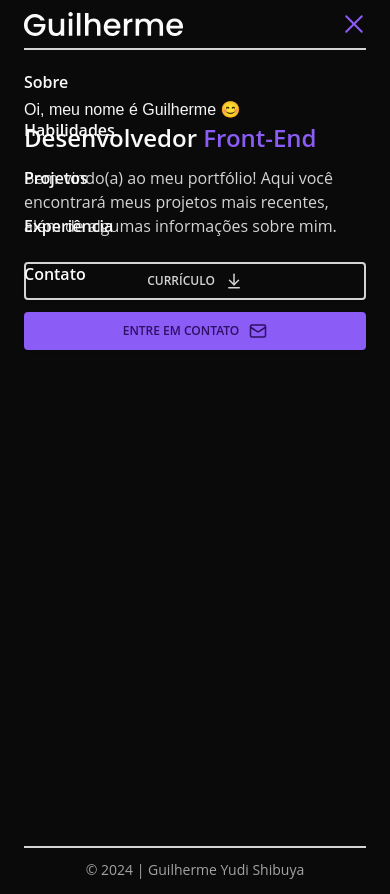
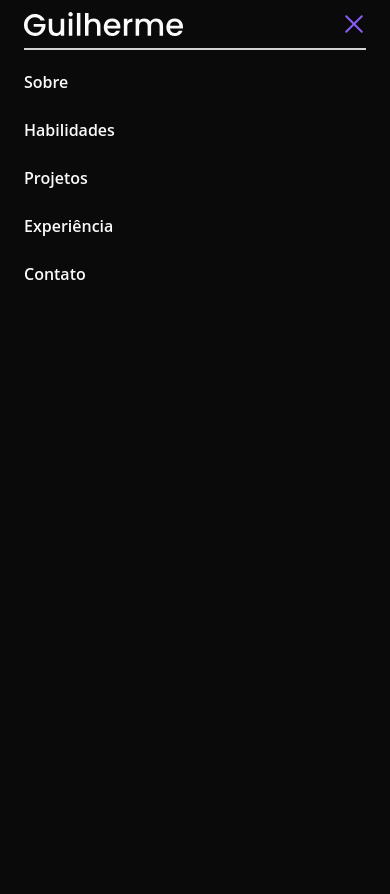
Before and after one commit to guilhermeshibuya/portfolio, a React (Vite) app: page / in a window 390 px wide. Both pictures are taken after a click on the element 354 px from the left and 24 px from the top of the page. Built offline with nearby package versions, Linux system fonts and the light colour scheme.

Commit message:
:bug: fix: mobile menu with transparent background

```diff
--- a/src/App.tsx
+++ b/src/App.tsx
@@ -1,37 +1,12 @@
-import { ArrowDownToLine, Mail } from 'lucide-react'
-import { Button } from './components/button'
 import { Footer } from './components/footer'
 import { Header } from './components/header'
+import { HomePage } from './pages/home'
 
 function App() {
   return (
     <>
       <Header />
-      <main>
-        <div className="text-neutral-100 mt-12 h-[calc(100vh-96px)] md:text-center md:flex md:flex-col md:items-center md:mt-40 md:h-[calc(100vh-112px)] lg:h-[calc(100vh-168px)]">
-          <h2 className="font-display text-neutral-100 md:text-xl lg:text-3xl">
-            Oi, meu nome é Guilherme 😊
-          </h2>
-          <h1 className="font-body font-semibold text-2xl text-neutral-50 md:text-5xl lg:text-7xl">
-            Desenvolvedor <span className="text-violet-500">Front-End</span>
-          </h1>
-          <p className="text-neutral-300 max-w-[60ch] mt-3 lg:text-2xl">
-            Bem-vindo(a) ao meu portfólio! Aqui você encontrará meus projetos
-            mais recentes, além de algumas informações sobre mim.
-          </p>
-
-          <div className="mt-6 flex flex-col gap-3 md:flex-row md:gap-8">
-            <Button variant="secondary">
-              currículo
-              <ArrowDownToLine className="h-[1.125rem] w-[1.125rem] lg:h-6 lg:w-6" />
-            </Button>
-            <Button>
-              entre em contato
-              <Mail className="h-[1.125rem] w-[1.125rem] lg:h-6 lg:w-6" />
-            </Button>
-          </div>
-        </div>
-      </main>
+      <HomePage />
       <Footer />
     </>
   )
--- a/src/components/header/index.tsx
+++ b/src/components/header/index.tsx
@@ -23,7 +23,7 @@ export const Header = () => {
         </div>
 
         <ul
-          className={`text-neutral-50 md:flex md:justify-end md:gap-8 lg:gap-10 lg:text-lg ${
+          className={`text-neutral-50 bg-neutral-950 h-full md:flex md:justify-end md:gap-8 lg:gap-10 lg:text-lg ${
             isActive
               ? `absolute top-[50px] w-full left-0 p-6 flex flex-col gap-2 py-3 ${styles.fadeInLeft}`
               : 'hidden'
--- /dev/null
+++ b/src/pages/home/index.tsx
@@ -0,0 +1,32 @@
+import { ArrowDownToLine, Mail } from 'lucide-react'
+import { Button } from '../../components/button'
+
+export const HomePage = () => {
+  return (
+    <main>
+      <div className="text-neutral-100 mt-12 h-[calc(100vh-96px)] md:text-center md:flex md:flex-col md:items-center md:mt-40 md:h-[calc(100vh-112px)] lg:h-[calc(100vh-168px)]">
+        <h2 className="font-display text-neutral-100 md:text-xl lg:text-3xl">
+          Oi, meu nome é Guilherme 😊
+        </h2>
+        <h1 className="font-body font-semibold text-2xl text-neutral-50 md:text-5xl lg:text-7xl">
+          Desenvolvedor <span className="text-violet-500">Front-End</span>
+        </h1>
+        <p className="text-neutral-300 max-w-[60ch] mt-3 lg:text-2xl">
+          Bem-vindo(a) ao meu portfólio! Aqui você encontrará meus projetos mais
+          recentes, além de algumas informações sobre mim.
+        </p>
+
+        <div className="mt-6 flex flex-col gap-3 md:flex-row md:gap-8">
+          <Button variant="secondary">
+            currículo
+            <ArrowDownToLine className="h-[1.125rem] w-[1.125rem] lg:h-6 lg:w-6" />
+          </Button>
+          <Button>
+            entre em contato
+            <Mail className="h-[1.125rem] w-[1.125rem] lg:h-6 lg:w-6" />
+          </Button>
+        </div>
+      </div>
+    </main>
+  )
+}
```
